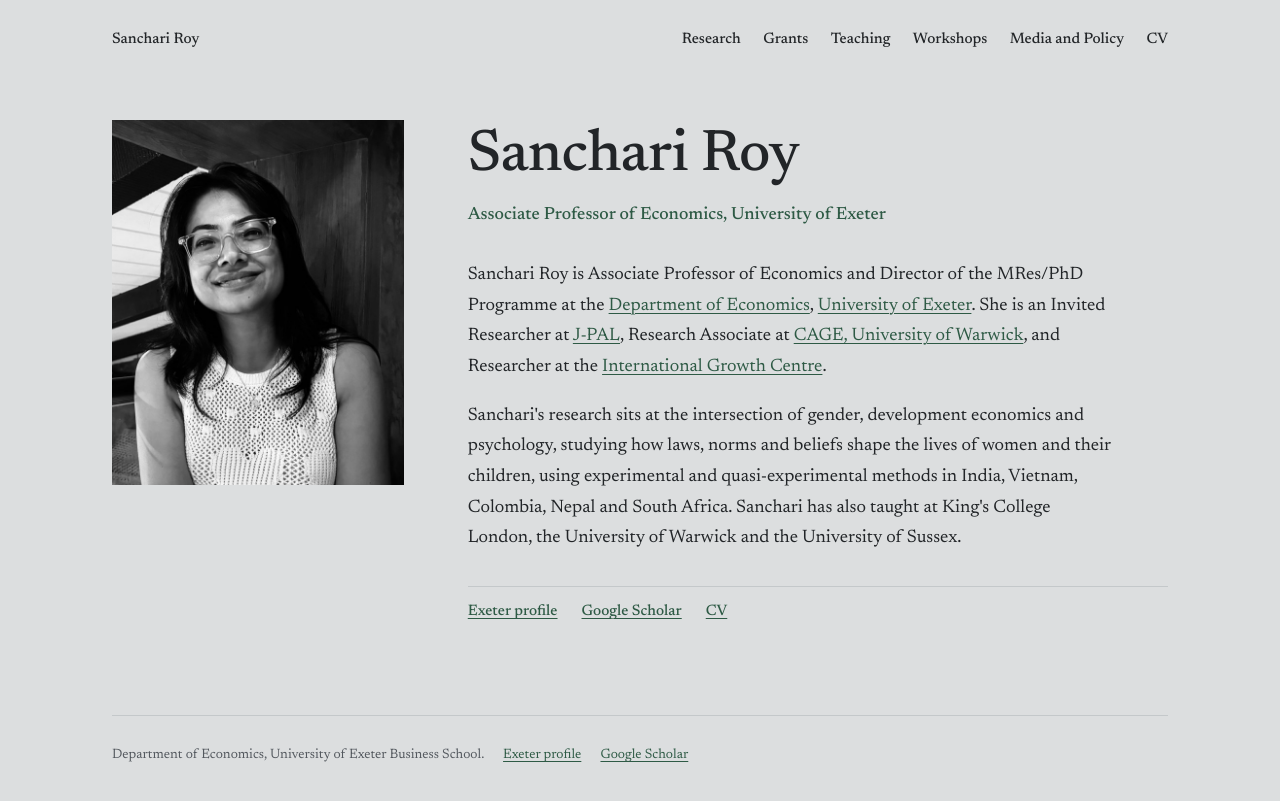
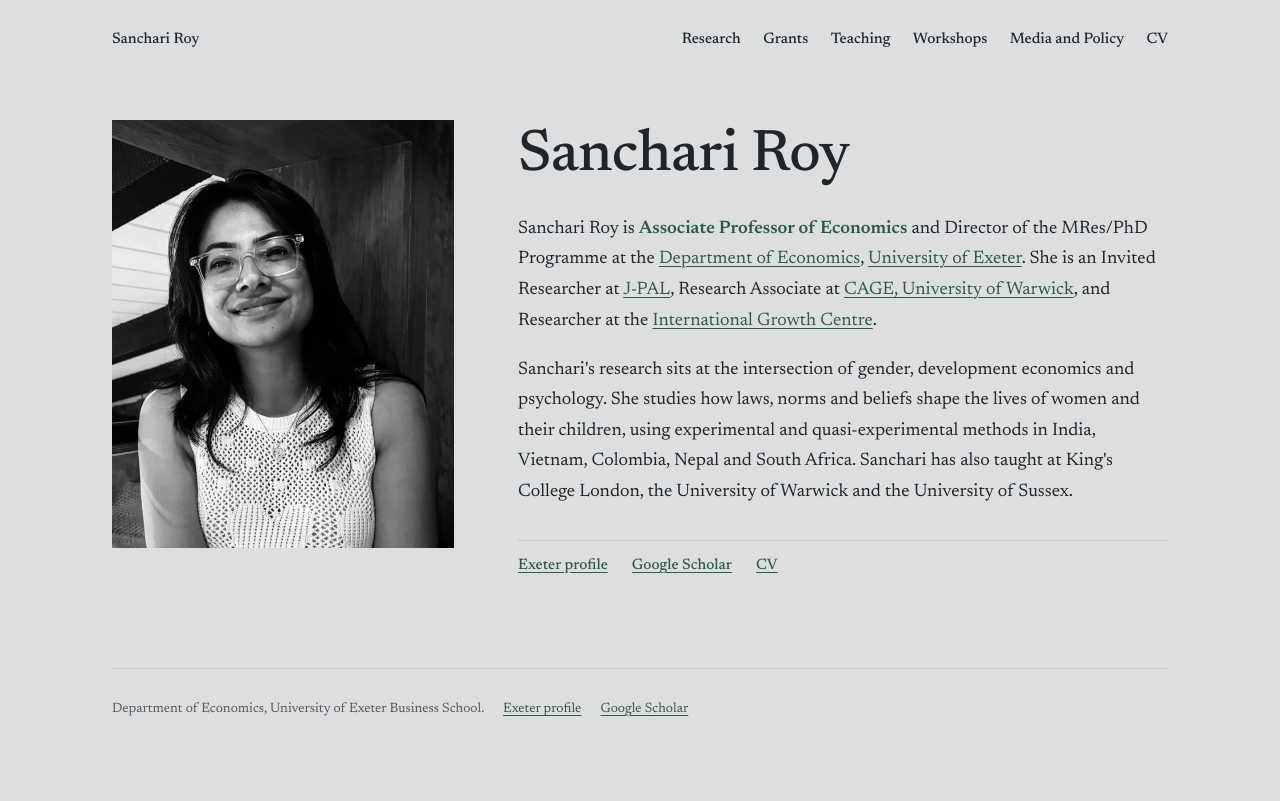
Before and after one commit to sanchariroym/sanchariroym.github.io, a Jekyll site: the page built from index.md, in a window 1280 px wide. Shown: the top 801 px of the page. Built offline with Jekyll 4.4.1, drawn with Linux system fonts in a browser that asks for light colours.

Commit message:
Home: larger photo, role in bold green within bio, bio wording
Co-Authored-By: Claude Opus 5.5 <noreply@anthropic.com>
Claude-Session: https://claude.ai/code/session_01BVddaAtzbXtbz8eDZN5RwJ

```diff
--- a/_layouts/default.html
+++ b/_layouts/default.html
@@ -7,7 +7,7 @@
   {% seo %}
   <link rel="preconnect" href="https://fonts.googleapis.com">
   <link rel="preconnect" href="https://fonts.gstatic.com" crossorigin>
-  <link href="https://fonts.googleapis.com/css2?family=Newsreader:ital,opsz,wght@0,6..72,400;0,6..72,500;1,6..72,400&display=swap" rel="stylesheet">
+  <link href="https://fonts.googleapis.com/css2?family=Newsreader:ital,opsz,wght@0,6..72,400;0,6..72,500;0,6..72,600;1,6..72,400&display=swap" rel="stylesheet">
   <link rel="stylesheet" href="{{ '/assets/css/style.css' | relative_url }}">
   {% include person-schema.html %}
 </head>
--- a/assets/css/style.css
+++ b/assets/css/style.css
@@ -35,11 +35,12 @@ a:focus-visible { outline: 2px solid var(--accent); outline-offset: 3px; }
 .site-header nav a:hover, .site-header nav a[aria-current] { color: var(--accent); border-color: var(--accent); }
 
 /* Home */
-.intro { display: grid; grid-template-columns: minmax(0, 1fr) minmax(0, 2.4fr); gap: clamp(2rem, 5vw, 4.5rem); margin-top: 4.5rem; align-items: start; }
-.photo { background: var(--photo); overflow: hidden; aspect-ratio: 4 / 5; max-height: 24rem; }
+.intro { display: grid; grid-template-columns: minmax(0, 1fr) minmax(0, 1.9fr); gap: clamp(2rem, 5vw, 4.5rem); margin-top: 4.5rem; align-items: start; }
+.photo { background: var(--photo); overflow: hidden; aspect-ratio: 4 / 5; max-height: 29rem; }
 .photo img { width: 100%; height: 100%; object-fit: cover; object-position: 50% 22%; display: block; }
 .intro h1 { font: 500 clamp(2.4rem, 4.6vw, 3.8rem)/1.05 var(--display); letter-spacing: -0.01em; margin: 0.4rem 0 0.9rem; }
-.role { font: 500 1.1rem/1.45 var(--display); color: var(--accent); margin: 0 0 2rem; }
+.role { font-weight: 600; color: var(--accent); }
+.intro h1 { margin-bottom: 1.6rem; }
 .bio p { max-width: 36em; margin: 0 0 1.15rem; }
 .links { display: flex; flex-wrap: wrap; gap: 0.5rem 1.5rem; font: 500 0.95rem var(--display); border-top: 1px solid var(--line); padding-top: 1.1rem; margin-top: 2rem; }
 
@@ -64,6 +65,6 @@ a:focus-visible { outline: 2px solid var(--accent); outline-offset: 3px; }
 
 @media (max-width: 760px) {
   .intro { grid-template-columns: 1fr; margin-top: 2.5rem; }
-  .photo { max-width: 15rem; }
+  .photo { max-width: 17rem; }
   .site-footer a { margin: 0 1rem 0 0; display: inline-block; }
 }
--- a/index.md
+++ b/index.md
@@ -10,17 +10,16 @@ description: >-
   <div class="photo"><img src="{{ '/assets/images/sanchari-roy.jpg' | relative_url }}" alt="Portrait of Sanchari Roy"></div>
   <div>
     <h1>Sanchari Roy</h1>
-    <p class="role">Associate Professor of Economics, University of Exeter</p>
     <div class="bio">
-    <p>Sanchari Roy is Associate Professor of Economics and Director of the MRes/PhD Programme at the
+    <p>Sanchari Roy is <strong class="role">Associate Professor of Economics</strong> and Director of the MRes/PhD Programme at the
     <a href="https://business-school.exeter.ac.uk/about/departments/economics/">Department of Economics</a>,
     <a href="https://business-school.exeter.ac.uk">University of Exeter</a>.
     She is an Invited Researcher at <a href="https://www.povertyactionlab.org/invited-researchers">J-PAL</a>,
     Research Associate at <a href="https://warwick.ac.uk/fac/soc/economics/research/centres/cage/">CAGE, University of Warwick</a>,
     and Researcher at the <a href="https://www.theigc.org">International Growth Centre</a>.</p>
 
-    <p>Sanchari's research sits at the intersection of gender, development economics and psychology,
-    studying how laws, norms and beliefs shape the lives of women and their children, using experimental
+    <p>Sanchari's research sits at the intersection of gender, development economics and psychology.
+    She studies how laws, norms and beliefs shape the lives of women and their children, using experimental
     and quasi-experimental methods in India, Vietnam, Colombia, Nepal and South Africa. Sanchari has also
     taught at King's College London, the University of Warwick and the University of Sussex.</p>
     </div>
```
